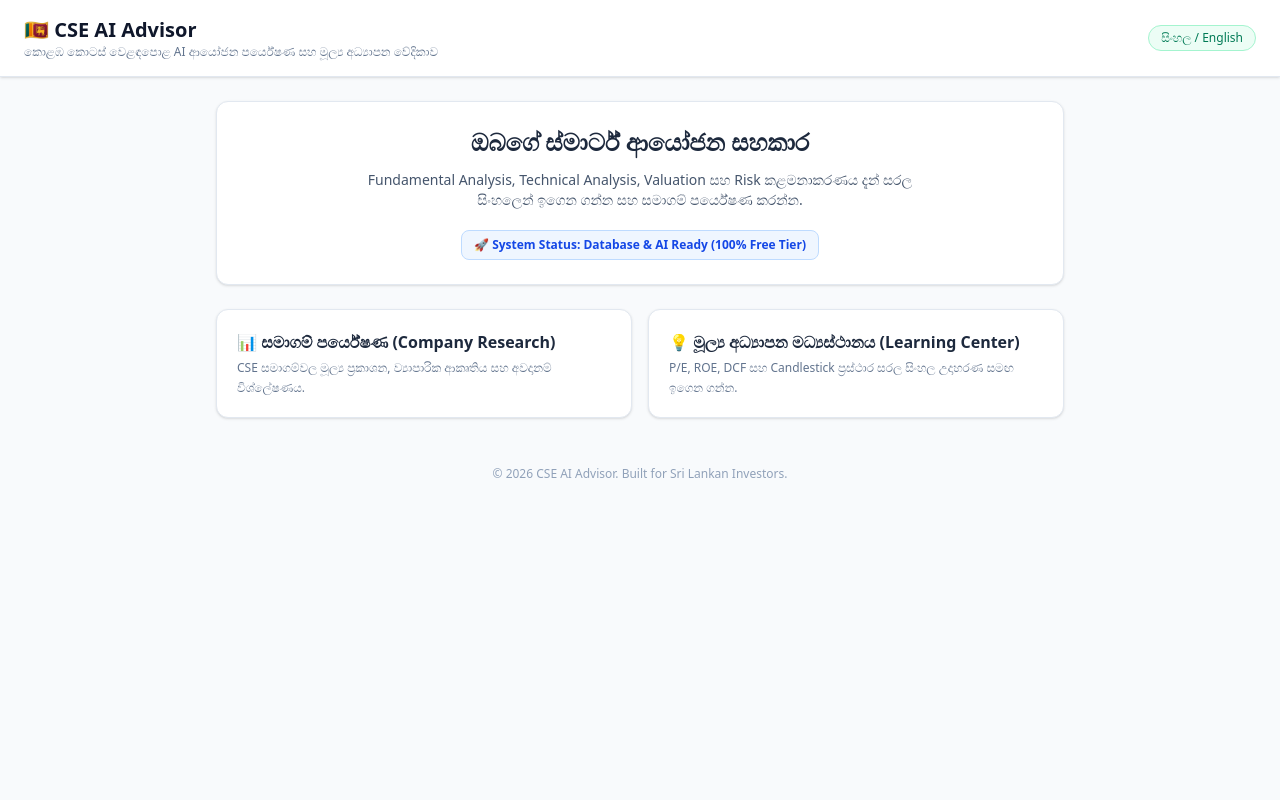
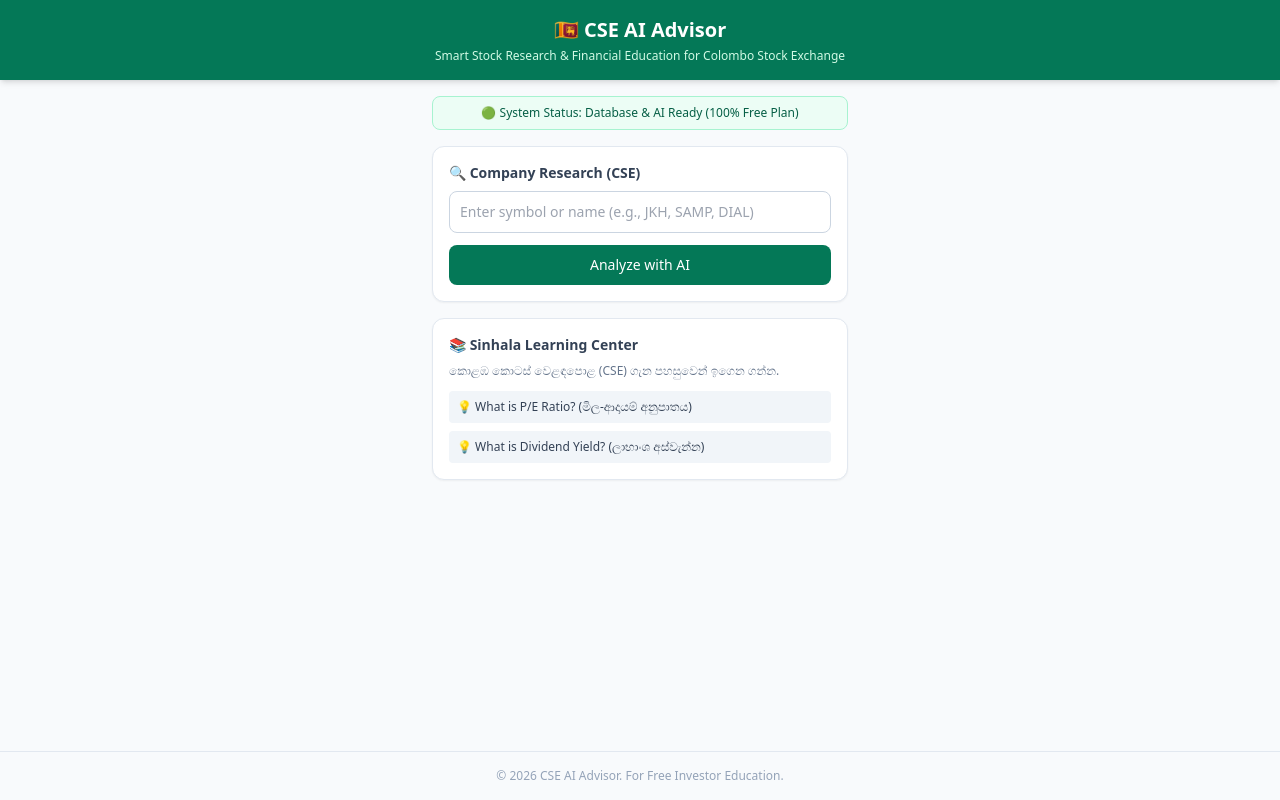
Before and after one commit to malindupehesara80-sys/cse-ai-advisor, a plain HTML site: page index.html in a window 1280 px wide. Drawn offline with nearby package versions, Linux system fonts and the light colour scheme.

Commit message:
Update index.html

```diff
--- a/index.html
+++ b/index.html
@@ -1,58 +1,107 @@
 <!DOCTYPE html>
-<html lang="si">
+<html lang="en">
 <head>
     <meta charset="UTF-8">
     <meta name="viewport" content="width=device-width, initial-scale=1.0">
-    <title>CSE AI Advisor - කොළඹ කොටස් වෙළඳපොළ පර්යේෂණ වේදිකාව</title>
-    <script src="https://cdn.jsdelivr.net/npm/@tailwindcss/browser@4"></script>
+    <title>CSE AI Advisor - Sri Lanka Stock Research</title>
+    <script src="https://cdn.tailwindcss.com"></script>
 </head>
-<body class="bg-slate-50 text-slate-900 font-sans min-h-screen">
+<body class="bg-slate-50 text-slate-800 min-h-screen flex flex-col justify-between font-sans">
 
-    <!-- Top Header -->
-    <header class="bg-white border-b border-slate-200 px-6 py-4 flex justify-between items-center shadow-sm">
-        <div>
-            <h1 class="text-xl font-bold text-slate-900">🇱🇰 CSE AI Advisor</h1>
-            <p class="text-xs text-slate-500">කොළඹ කොටස් වෙළඳපොළ AI ආයෝජන පර්යේෂණ සහ මූල්‍ය අධ්‍යාපන වේදිකාව</p>
-        </div>
-        <span class="text-xs font-medium px-3 py-1 rounded-full bg-emerald-50 text-emerald-700 border border-emerald-200">
-            සිංහල / English
-        </span>
+    <!-- Header -->
+    <header class="bg-emerald-700 text-white p-4 shadow-md text-center">
+        <h1 class="text-xl font-bold">🇱🇰 CSE AI Advisor</h1>
+        <p class="text-xs text-emerald-100 mt-1">Smart Stock Research & Financial Education for Colombo Stock Exchange</p>
     </header>
 
-    <!-- Main Container -->
-    <main class="max-w-4xl mx-auto p-6 space-y-6">
+    <!-- Main Content -->
+    <main class="p-4 max-w-md mx-auto w-full flex-grow">
 
-        <!-- Welcome Banner -->
-        <section class="bg-white p-6 rounded-xl border border-slate-200 shadow-sm text-center space-y-3">
-            <h2 class="text-2xl font-bold text-slate-800">ඔබගේ ස්මාර්ට් ආයෝජන සහකාර</h2>
-            <p class="text-sm text-slate-600 max-w-xl mx-auto">
-                Fundamental Analysis, Technical Analysis, Valuation සහ Risk කළමනාකරණය දැන් සරල සිංහලෙන් ඉගෙන ගන්න සහ සමාගම් පර්යේෂණ කරන්න.
-            </p>
-            <div class="pt-2">
-                <span class="inline-block bg-blue-50 text-blue-700 text-xs font-semibold px-3 py-1.5 rounded-lg border border-blue-200">
-                    🚀 System Status: Database & AI Ready (100% Free Tier)
-                </span>
+        <!-- Status Badge -->
+        <div class="bg-emerald-50 border border-emerald-200 text-emerald-800 text-xs p-2 rounded-lg text-center mb-4">
+            🟢 System Status: Database & AI Ready (100% Free Plan)
+        </div>
+
+        <!-- Research Box -->
+        <div class="bg-white p-4 rounded-xl shadow-sm border border-slate-200 mb-4">
+            <h2 class="text-sm font-semibold mb-2 text-slate-700">🔍 Company Research (CSE)</h2>
+            <input type="text" id="companyInput" placeholder="Enter symbol or name (e.g., JKH, SAMP, DIAL)"
+                class="w-full p-2.5 border border-slate-300 rounded-lg text-sm mb-3 focus:outline-none focus:ring-2 focus:ring-emerald-600">
+            <button onclick="analyzeStock()" id="analyzeBtn"
+                class="w-full bg-emerald-700 text-white font-medium py-2.5 rounded-lg text-sm active:bg-emerald-800 transition">
+                Analyze with AI
+            </button>
+        </div>
+
+        <!-- Result Box -->
+        <div id="resultBox" class="bg-white p-4 rounded-xl shadow-sm border border-slate-200 hidden">
+            <h3 class="text-sm font-semibold mb-2 text-emerald-700">📊 AI Financial Analysis:</h3>
+            <div id="resultContent" class="text-xs text-slate-600 whitespace-pre-wrap leading-relaxed"></div>
+        </div>
+
+        <!-- Learning Center Section -->
+        <div class="bg-white p-4 rounded-xl shadow-sm border border-slate-200 mt-4">
+            <h2 class="text-sm font-semibold mb-2 text-slate-700">📚 Sinhala Learning Center</h2>
+            <p class="text-xs text-slate-500 mb-3">කොළඹ කොටස් වෙළඳපොළ (CSE) ගැන පහසුවෙන් ඉගෙන ගන්න.</p>
+            <div class="space-y-2">
+                <button onclick="loadLearning('What is P/E Ratio in CSE?')" class="w-full text-left text-xs bg-slate-100 p-2 rounded hover:bg-slate-200 text-slate-700">
+                    💡 What is P/E Ratio? (මිල-ආදායම් අනුපාතය)
+                </button>
+                <button onclick="loadLearning('How to read Dividend Yield?')" class="w-full text-left text-xs bg-slate-100 p-2 rounded hover:bg-slate-200 text-slate-700">
+                    💡 What is Dividend Yield? (ලාභාංශ අස්වැන්න)
+                </button>
             </div>
-        </section>
-
-        <!-- Modules Grid -->
-        <section class="grid grid-cols-1 md:grid-cols-2 gap-4">
-            <div class="bg-white p-5 rounded-xl border border-slate-200 shadow-sm hover:border-blue-300 transition">
-                <h3 class="font-bold text-slate-800 mb-1">📊 සමාගම් පර්යේෂණ (Company Research)</h3>
-                <p class="text-xs text-slate-500 leading-relaxed">CSE සමාගම්වල මූල්‍ය ප්‍රකාශන, ව්‍යාපාරික ආකෘතිය සහ අවදානම් විශ්ලේෂණය.</p>
-            </div>
-            <div class="bg-white p-5 rounded-xl border border-slate-200 shadow-sm hover:border-blue-300 transition">
-                <h3 class="font-bold text-slate-800 mb-1">💡 මූල්‍ය අධ්‍යාපන මධ්‍යස්ථානය (Learning Center)</h3>
-                <p class="text-xs text-slate-500 leading-relaxed">P/E, ROE, DCF සහ Candlestick ප්‍රස්ථාර සරල සිංහල උදාහරණ සමඟ ඉගෙන ගන්න.</p>
-            </div>
-        </section>
-
+        </div>
     </main>
 
     <!-- Footer -->
-    <footer class="text-center py-6 text-xs text-slate-400">
-        © 2026 CSE AI Advisor. Built for Sri Lankan Investors.
+    <footer class="text-center p-4 text-xs text-slate-400 border-t border-slate-200">
+        © 2026 CSE AI Advisor. For Free Investor Education.
     </footer>
 
+    <!-- JavaScript for API Connection -->
+    <script>
+        async function analyzeStock(queryText = null) {
+            const company = queryText || document.getElementById('companyInput').value.trim();
+            const btn = document.getElementById('analyzeBtn');
+            const resultBox = document.getElementById('resultBox');
+            const resultContent = document.getElementById('resultContent');
+
+            if (!company) {
+                alert('ਕරුණාකර සමාගමක නමක් හෝ සෙවුම් පදයක් ඇතුළත් කරන්න!');
+                return;
+            }
+
+            btn.disabled = true;
+            btn.innerText = 'Analyzing... ⏳';
+            resultBox.classList.remove('hidden');
+            resultContent.innerText = 'Connecting to Gemini AI and analyzing CSE data...';
+
+            try {
+                const response = await fetch('/api/analyze', {
+                    method: 'POST',
+                    headers: { 'Content-Type': 'application/json' },
+                    body: JSON.stringify({ company })
+                });
+
+                const data = await response.json();
+                if (response.ok) {
+                    resultContent.innerText = data.result;
+                } else {
+                    resultContent.innerText = 'Error: ' + (data.error || 'Failed to fetch analysis');
+                }
+            } catch (err) {
+                resultContent.innerText = 'Connection error. Please try again.';
+            } finally {
+                btn.disabled = false;
+                btn.innerText = 'Analyze with AI';
+            }
+        }
+
+        function loadLearning(topic) {
+            document.getElementById('companyInput').value = topic;
+            analyzeStock(topic);
+        }
+    </script>
 </body>
 </html>
```
